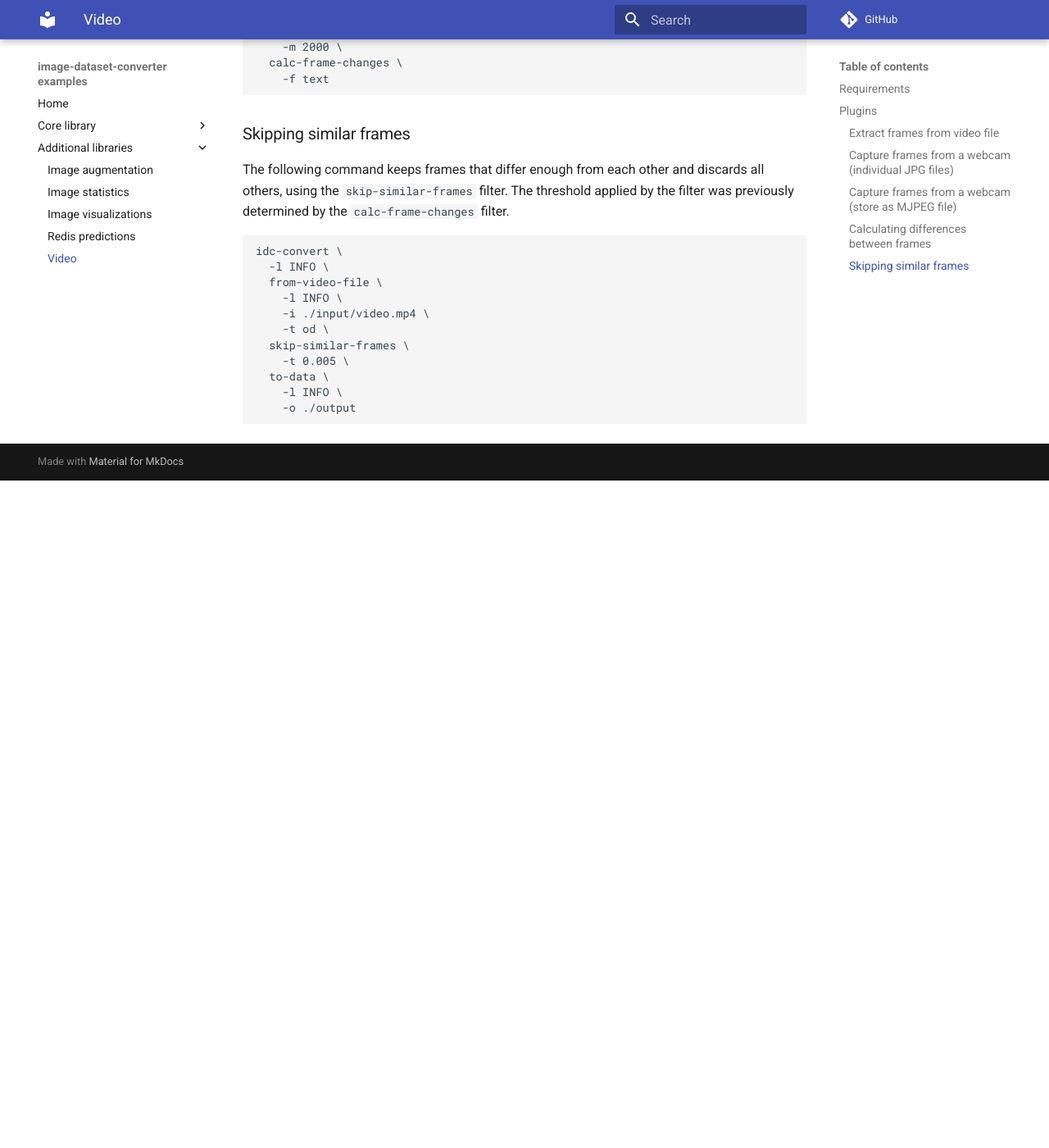
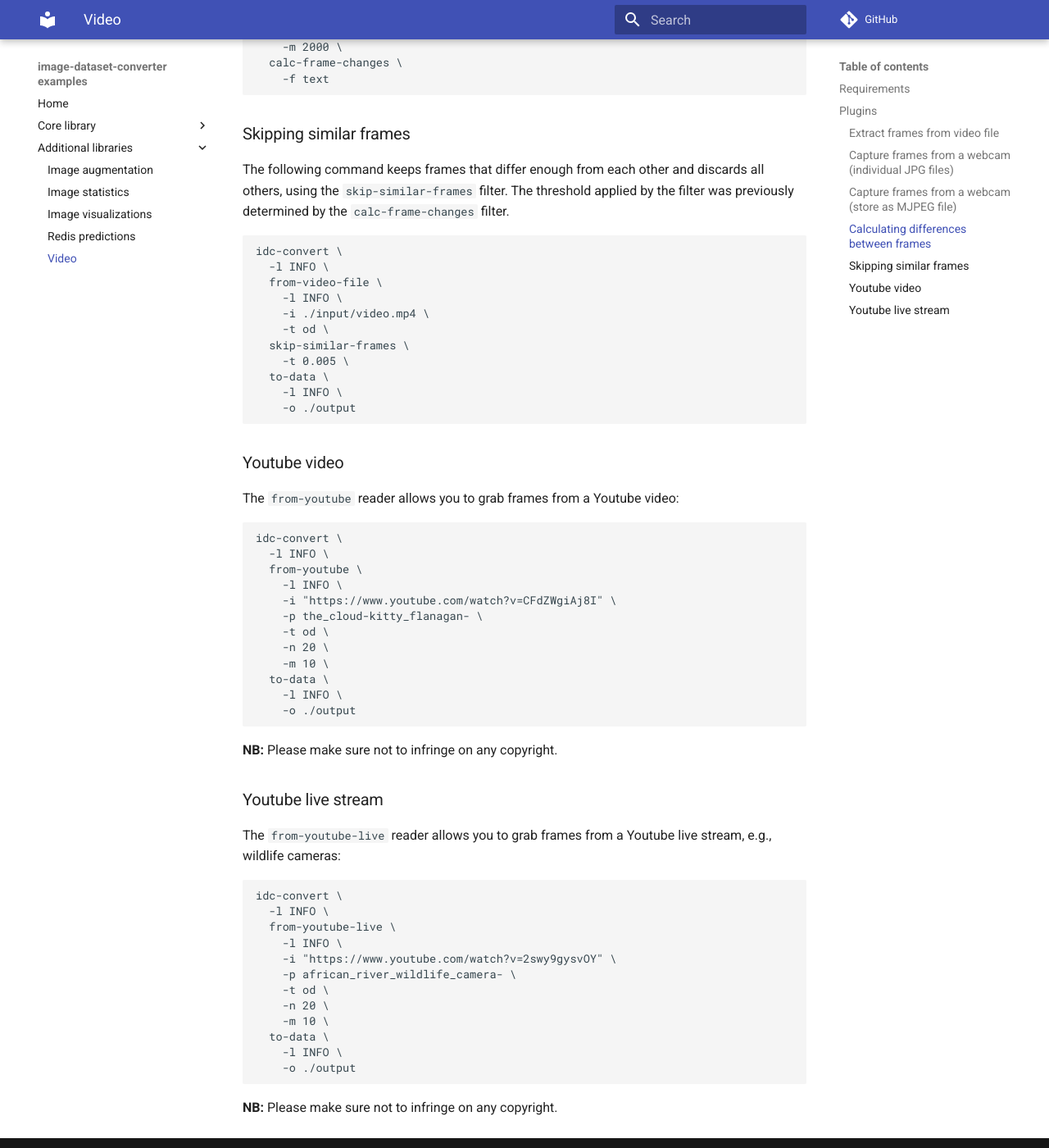
Before and after one commit to waikato-datamining/image-dataset-converter-examples, an MkDocs documentation site: the page built from docs/video.md, in a window 1280 px wide and 1400 px high, scrolled down 1903 px. Shown: the whole window at 82% size. Built offline with MkDocs 1.6.1 and Material for MkDocs 9.7.7, drawn with Linux system fonts in a browser that asks for light colours; comment, search, counter and statistics services are not loaded; before the commit the page ends 2489 px from its top, so only the background shows below that.

Commit message:
added examples of reading frames from youtube video and live stream

````diff
--- a/docs/video.md
+++ b/docs/video.md
@@ -110,3 +110,46 @@ idc-convert \
     -l INFO \
     -o ./output
 ```
+
+## Youtube video
+
+The `from-youtube` reader allows you to grab frames from a Youtube video:
+
+```bash
+idc-convert \
+  -l INFO \
+  from-youtube \
+    -l INFO \
+    -i "https://www.youtube.com/watch?v=CFdZWgiAj8I" \
+    -p the_cloud-kitty_flanagan- \
+    -t od \
+    -n 20 \
+    -m 10 \
+  to-data \
+    -l INFO \
+    -o ./output
+```
+
+**NB:** Please make sure not to infringe on any copyright.
+
+
+## Youtube live stream
+
+The `from-youtube-live` reader allows you to grab frames from a Youtube live stream, e.g., wildlife cameras:
+
+```bash
+idc-convert \
+  -l INFO \
+  from-youtube-live \
+    -l INFO \
+    -i "https://www.youtube.com/watch?v=2swy9gysvOY" \
+    -p african_river_wildlife_camera- \
+    -t od \
+    -n 20 \
+    -m 10 \
+  to-data \
+    -l INFO \
+    -o ./output
+```
+
+**NB:** Please make sure not to infringe on any copyright.
````
